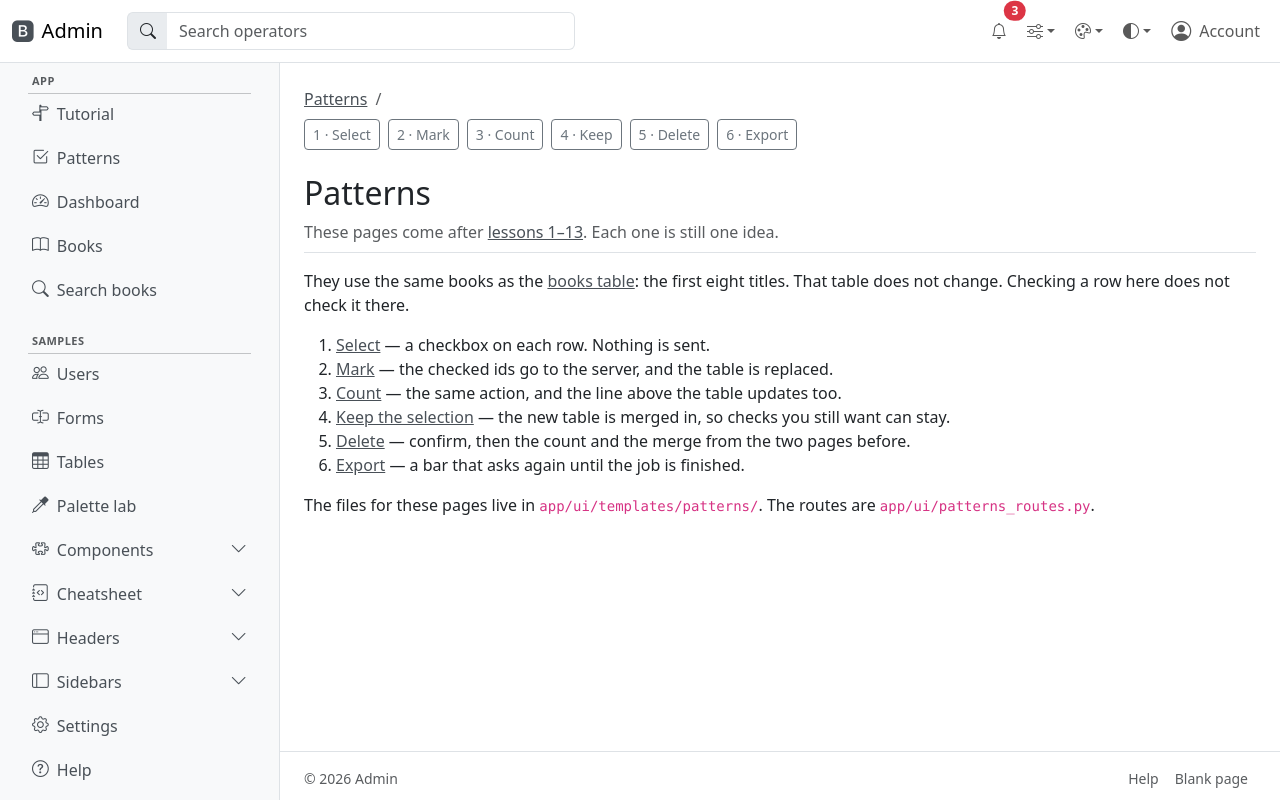
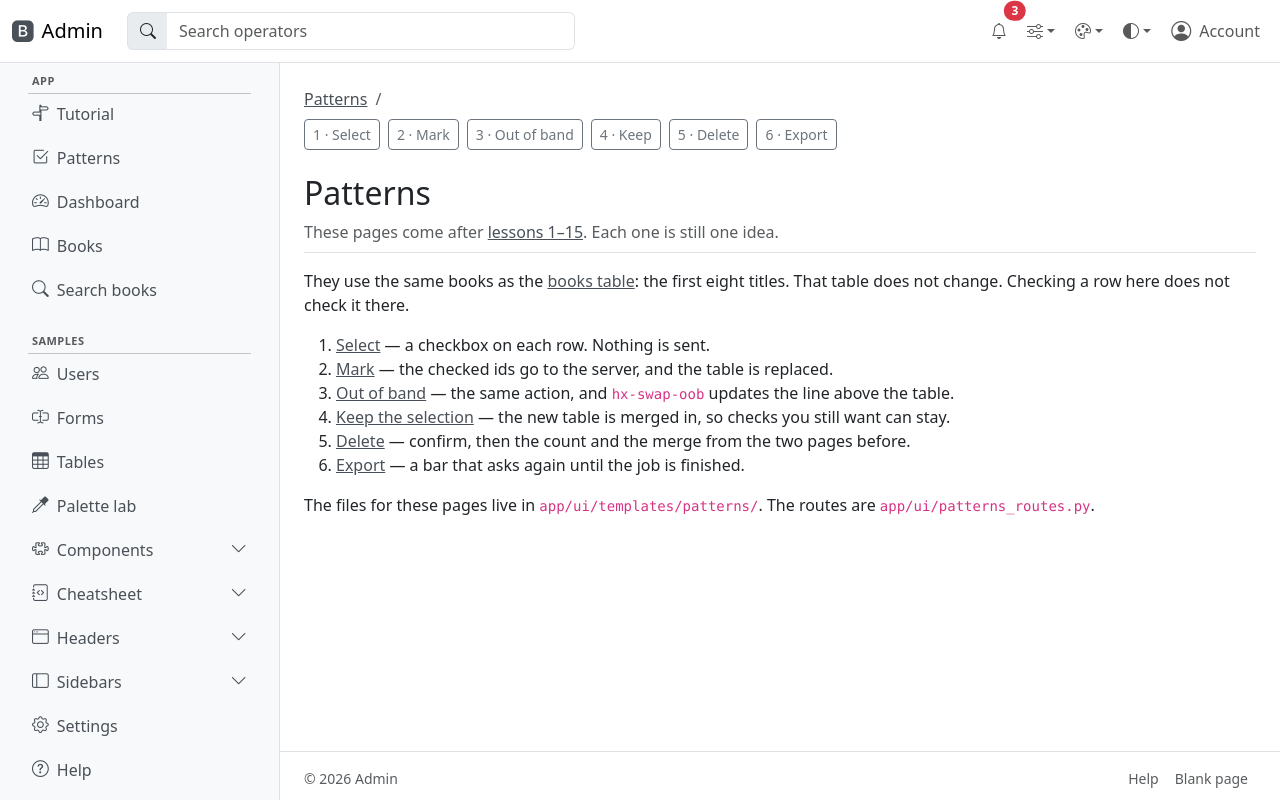
Before and after one commit to tgogos/htmx-bootstrap-tutorial, a FastAPI app: template app/ui/templates/patterns/index.html in a window 1280 px wide. Run offline with FastAPI, Linux system fonts and the light colour scheme; the template is opened without the code that fills it, so the values that code supplies are empty; parts of the project's set-up code (start-up, migrations or seed data) failed here and were passed over; some libraries are stand-ins or nearby versions.

Commit message:
Name pattern 3 for the out-of-band swap, and show the response that updates the count outside the table.
Co-authored-by: Cursor <cursoragent@cursor.com>

```diff
--- a/app/ui/templates/patterns/index.html
+++ b/app/ui/templates/patterns/index.html
@@ -5,13 +5,13 @@
 {% include "patterns/nav.html" %}
 <div class="pb-2 mb-3 border-bottom">
   <h1 class="h2">Patterns</h1>
-  <p class="text-body-secondary mb-0">These pages come after <a href="/ui/tutorial">lessons 1–13</a>. Each one is still one idea.</p>
+  <p class="text-body-secondary mb-0">These pages come after <a href="/ui/tutorial">lessons 1–15</a>. Each one is still one idea.</p>
 </div>
 <p>They use the same books as the <a href="/ui/books">books table</a>: the first eight titles. That table does not change. Checking a row here does not check it there.</p>
 <ol>
   <li><a href="/ui/patterns/1">Select</a> — a checkbox on each row. Nothing is sent.</li>
   <li><a href="/ui/patterns/2">Mark</a> — the checked ids go to the server, and the table is replaced.</li>
-  <li><a href="/ui/patterns/3">Count</a> — the same action, and the line above the table updates too.</li>
+  <li><a href="/ui/patterns/3">Out of band</a> — the same action, and <code>hx-swap-oob</code> updates the line above the table.</li>
   <li><a href="/ui/patterns/4">Keep the selection</a> — the new table is merged in, so checks you still want can stay.</li>
   <li><a href="/ui/patterns/5">Delete</a> — confirm, then the count and the merge from the two pages before.</li>
   <li><a href="/ui/patterns/6">Export</a> — a bar that asks again until the job is finished.</li>
--- a/app/ui/templates/patterns/nav.html
+++ b/app/ui/templates/patterns/nav.html
@@ -10,7 +10,7 @@
   <div class="d-flex flex-wrap gap-2">
     <a class="btn btn-sm {% if lesson == 1 %}btn-primary{% else %}btn-outline-secondary{% endif %}" href="/ui/patterns/1">1 · Select</a>
     <a class="btn btn-sm {% if lesson == 2 %}btn-primary{% else %}btn-outline-secondary{% endif %}" href="/ui/patterns/2">2 · Mark</a>
-    <a class="btn btn-sm {% if lesson == 3 %}btn-primary{% else %}btn-outline-secondary{% endif %}" href="/ui/patterns/3">3 · Count</a>
+    <a class="btn btn-sm {% if lesson == 3 %}btn-primary{% else %}btn-outline-secondary{% endif %}" href="/ui/patterns/3">3 · Out of band</a>
     <a class="btn btn-sm {% if lesson == 4 %}btn-primary{% else %}btn-outline-secondary{% endif %}" href="/ui/patterns/4">4 · Keep</a>
     <a class="btn btn-sm {% if lesson == 5 %}btn-primary{% else %}btn-outline-secondary{% endif %}" href="/ui/patterns/5">5 · Delete</a>
     <a class="btn btn-sm {% if lesson == 6 %}btn-primary{% else %}btn-outline-secondary{% endif %}" href="/ui/patterns/6">6 · Export</a>
```
Also changed, not shown: app/ui/templates/patterns/lesson_3.html (+20 -5 lines), README.md.
